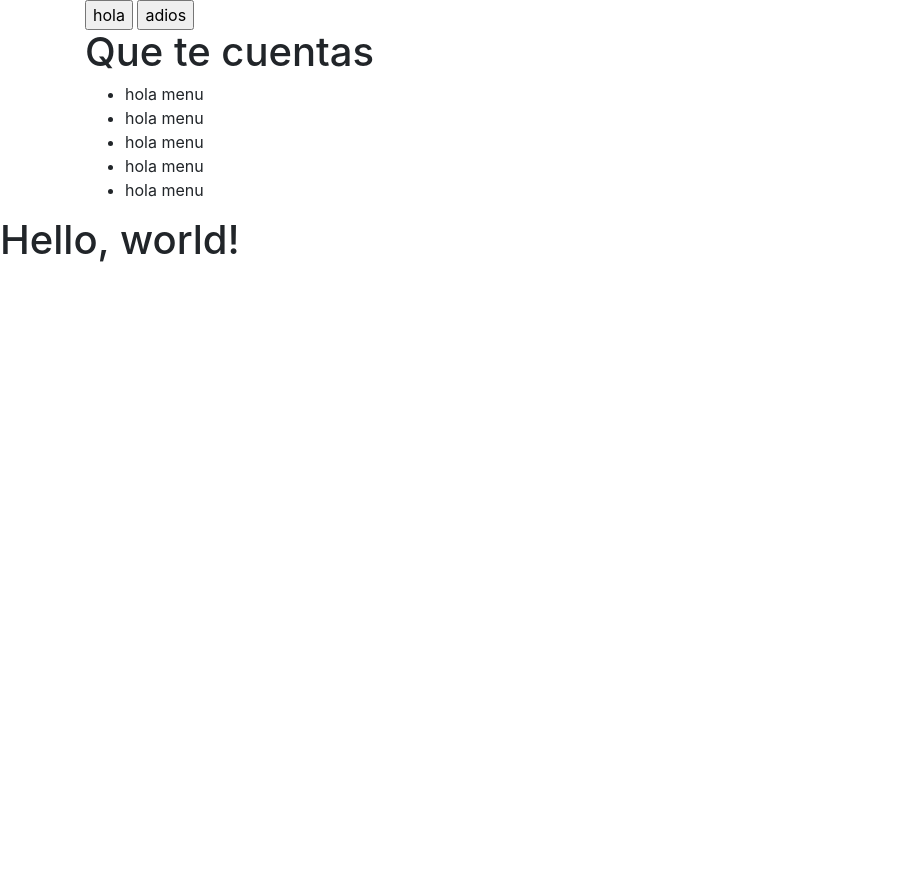
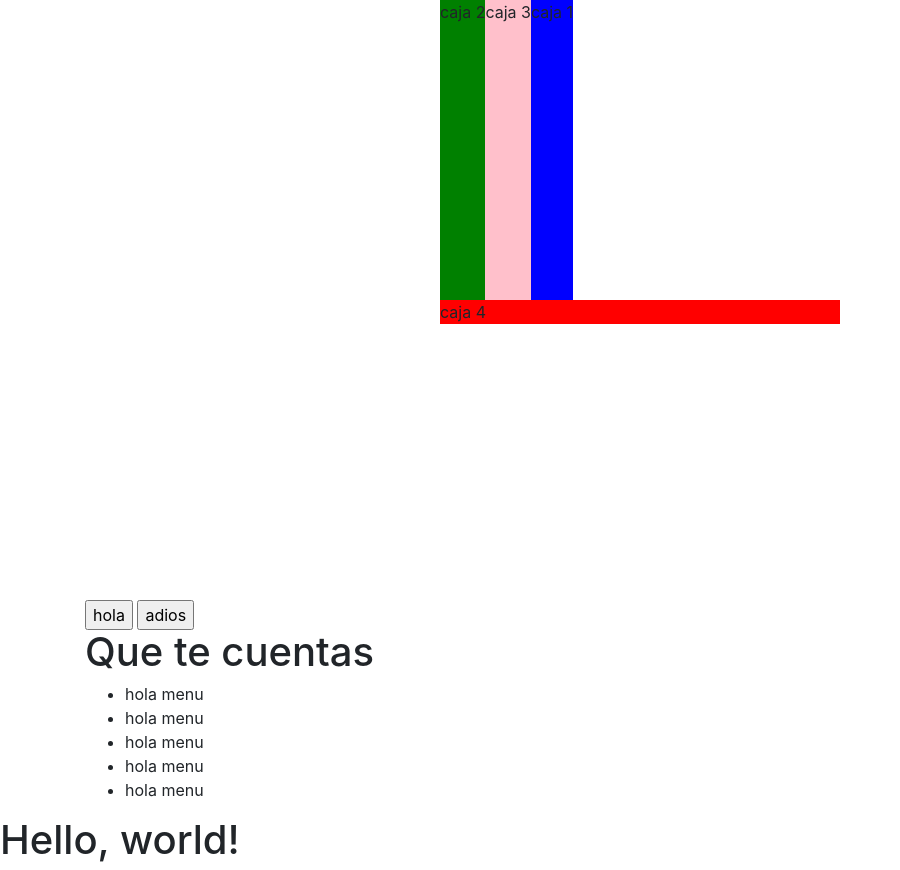
Before and after one commit to newsaeta/funky, a plain HTML site: page index.html in a window 1280 px wide. Shown: the whole page, without its empty margins (0-900 px from the left). Before the commit the page ends 800 px from the top, so only its background shows below. Drawn offline with nearby package versions, Linux system fonts and the light colour scheme.

Commit message:
pruebas de maquetacion

```diff
--- a/css/styles.css
+++ b/css/styles.css
@@ -1,3 +1,42 @@
 .nav-unixtic {
     order:1
 }
+.section-uno{
+    width: 400px;
+    height: 300px;
+    /*border: 1px solid #000;*/
+    margin: 0 auto;
+    display: flex;
+    flex-direction: row;
+    /*flex-direction: column;*/
+    /* row-reverse y column-reverse se invierte el orden*/
+    /* flex-wrap: wrap;  envia abajo si no cabe en su padre*/
+
+}
+.section-dos{
+    width: 400px;
+    height: 300px;
+    /*border: 1px solid #000;*/
+    margin: 0 auto;
+    display: flex;
+    flex-direction: column;
+}
+
+.caja1{
+    background: blue;
+    order:2;
+}
+
+.caja2{
+    background: green;
+    order: 0;
+}
+
+.caja3{
+    background: pink;
+    order: 1
+}
+.caja4{
+    background: red;
+    order: 1
+}
--- a/index.html
+++ b/index.html
@@ -1,17 +1,31 @@
 <!DOCTYPE html>
 <html lang="en">
-  <head>
+
+<head>
     <!-- Required meta tags -->
     <meta charset="utf-8">
     <meta name="viewport" content="width=device-width, initial-scale=1, shrink-to-fit=no">
 
     <!-- Bootstrap CSS -->
-    <link rel="stylesheet" href="https://maxcdn.bootstrapcdn.com/bootstrap/4.0.0-beta/css/bootstrap.min.css" integrity="sha384-/Y6pD6FV/Vv2HJnA6t+vslU6fwYXjCFtcEpHbNJ0lyAFsXTsjBbfaDjzALeQsN6M" crossorigin="anonymous">
-    <link rel="stylesheet" href="./css/styles.css" >
-  </head>
-  <body>
+    <link rel="stylesheet" href="https://maxcdn.bootstrapcdn.com/bootstrap/4.0.0-beta/css/bootstrap.min.css" integrity="sha384-/Y6pD6FV/Vv2HJnA6t+vslU6fwYXjCFtcEpHbNJ0lyAFsXTsjBbfaDjzALeQsN6M"
+        crossorigin="anonymous">
+    <link rel="stylesheet" href="./css/styles.css">
+</head>
+
+<body>
     <header class="navbar-fixed-top" role="banner">
         <div class="container">
+
+            <section class="section-uno">
+                <article class="caja1">caja 1</article>
+                <article class="caja2">caja 2</article>
+                <article class="caja3">caja 3</article>
+            </section>
+            <section class="section-dos">
+                <article class="caja4">caja 4</article>
+            </section>
+
+
             <a href="€" class="logo"></a>
             <button type="button">hola</button>
             <button type="button">adios</button>
@@ -29,10 +43,16 @@
     </header>
     <h1>Hello, world!</h1>
 
+
+
     <!-- Optional JavaScript -->
     <!-- jQuery first, then Popper.js, then Bootstrap JS -->
-    <script src="https://code.jquery.com/jquery-3.2.1.slim.min.js" integrity="sha384-KJ3o2DKtIkvYIK3UENzmM7KCkRr/rE9/Qpg6aAZGJwFDMVNA/GpGFF93hXpG5KkN" crossorigin="anonymous"></script>
-    <script src="https://cdnjs.cloudflare.com/ajax/libs/popper.js/1.11.0/umd/popper.min.js" integrity="sha384-b/U6ypiBEHpOf/4+1nzFpr53nxSS+GLCkfwBdFNTxtclqqenISfwAzpKaMNFNmj4" crossorigin="anonymous"></script>
-    <script src="https://maxcdn.bootstrapcdn.com/bootstrap/4.0.0-beta/js/bootstrap.min.js" integrity="sha384-h0AbiXch4ZDo7tp9hKZ4TsHbi047NrKGLO3SEJAg45jXxnGIfYzk4Si90RDIqNm1" crossorigin="anonymous"></script>
-  </body>
+    <script src="https://code.jquery.com/jquery-3.2.1.slim.min.js" integrity="sha384-KJ3o2DKtIkvYIK3UENzmM7KCkRr/rE9/Qpg6aAZGJwFDMVNA/GpGFF93hXpG5KkN"
+        crossorigin="anonymous"></script>
+    <script src="https://cdnjs.cloudflare.com/ajax/libs/popper.js/1.11.0/umd/popper.min.js" integrity="sha384-b/U6ypiBEHpOf/4+1nzFpr53nxSS+GLCkfwBdFNTxtclqqenISfwAzpKaMNFNmj4"
+        crossorigin="anonymous"></script>
+    <script src="https://maxcdn.bootstrapcdn.com/bootstrap/4.0.0-beta/js/bootstrap.min.js" integrity="sha384-h0AbiXch4ZDo7tp9hKZ4TsHbi047NrKGLO3SEJAg45jXxnGIfYzk4Si90RDIqNm1"
+        crossorigin="anonymous"></script>
+</body>
+
 </html>
```
